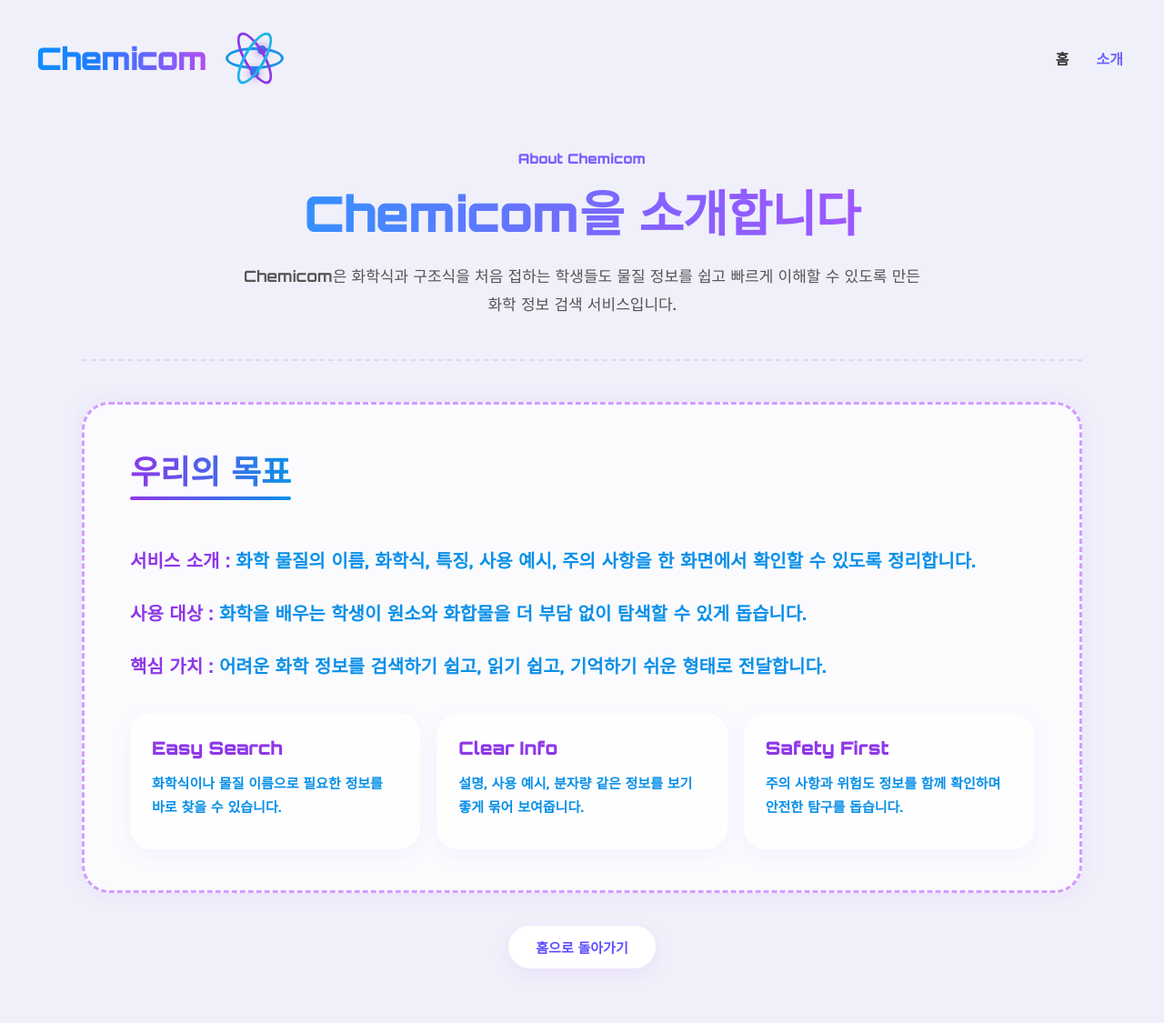
After one commit to Jihyun-0923/CHEMICOM_WEB2026, a Django app: page /about/ in a window 1280 px wide. The commit adds this page. Shown: the whole page at 91% size. Run offline with Django 5.2, Linux system fonts and the light colour scheme.

Commit message:
Add about page

```diff
--- a/compounds/views.py
+++ b/compounds/views.py
@@ -5,6 +5,10 @@ from .models import Compound, Element
 
 def home(request):
     return render(request, 'home.html')
+
+
+def about(request):
+    return render(request, 'about.html')
 
 
 def result(request):
--- a/nexus/urls.py
+++ b/nexus/urls.py
@@ -16,7 +16,7 @@ Including another URLconf
 """
 from django.contrib import admin
 from django.urls import path, include
-from compounds.views import home, result
+from compounds.views import about, home, result
 
 
 
@@ -24,6 +24,7 @@ from compounds.views import home, result
 
 urlpatterns = [
     path('', home, name='home'),
+    path('about/', about, name='about'),
     path('result/', result, name='result'),
     path('admin/', admin.site.urls),
     path('home/', include('home.urls')),
--- /dev/null
+++ b/templates/about.html
@@ -0,0 +1,359 @@
+<!DOCTYPE html>
+<html lang="ko">
+<head>
+  <meta charset="UTF-8">
+  <meta name="viewport" content="width=device-width, initial-scale=1.0">
+  <title>Chemicom - 소개</title>
+  <link href="https://fonts.googleapis.com/css2?family=Orbitron:wght@700;900&display=swap" rel="stylesheet">
+  <style>
+    * { box-sizing: border-box; }
+
+    body {
+      margin: 0;
+      min-height: 100vh;
+      font-family: 'Orbitron', sans-serif;
+      background: #f0f0fa;
+      overflow-x: hidden;
+    }
+
+    .page {
+      min-height: 100vh;
+      padding: 35px 45px 60px;
+      position: relative;
+    }
+
+    .top-header {
+      position: absolute;
+      top: 28px;
+      left: 40px;
+      right: 45px;
+      display: flex;
+      justify-content: space-between;
+      align-items: center;
+      z-index: 10;
+    }
+
+    .top-logo {
+      display: flex;
+      align-items: center;
+      gap: 16px;
+    }
+
+    .logo-title {
+      margin: 0;
+      line-height: .9;
+      letter-spacing: -1px;
+    }
+
+    .logo-text {
+      display: block;
+      font-size: 34px;
+      font-weight: 900;
+      background: linear-gradient(90deg, #0f8fff 0%, #1d7cff 35%, #6c63ff 68%, #b44cf0 100%);
+      -webkit-background-clip: text;
+      background-clip: text;
+      -webkit-text-fill-color: transparent;
+    }
+
+    .atom-logo {
+      position: relative;
+      width: 72px;
+      height: 72px;
+    }
+
+    .orbit {
+      position: absolute;
+      top: 50%;
+      left: 50%;
+      width: 64px;
+      height: 24px;
+      border: 3px solid;
+      border-radius: 50%;
+      transform: translate(-50%, -50%);
+    }
+
+    .orbit1 {
+      border-color: #1695e8;
+      transform: translate(-50%, -50%) rotate(0deg);
+    }
+
+    .orbit2 {
+      border-color: #8c39e8;
+      transform: translate(-50%, -50%) rotate(60deg);
+    }
+
+    .orbit3 {
+      border-color: #1db2ea;
+      transform: translate(-50%, -50%) rotate(-60deg);
+    }
+
+    .electron {
+      position: absolute;
+      width: 10px;
+      height: 10px;
+      border-radius: 50%;
+      background: linear-gradient(135deg, #0a8fe8, #9b31e7);
+      box-shadow: 0 0 10px rgba(147, 51, 234, .8);
+    }
+
+    .electron1 {
+      top: -5px;
+      left: 56%;
+    }
+
+    .electron2 {
+      bottom: -4px;
+      right: 18%;
+    }
+
+    .top-nav {
+      display: flex;
+      gap: 30px;
+    }
+
+    .nav-link {
+      font-size: 16px;
+      font-weight: 700;
+      color: #333;
+      text-decoration: none;
+      transition: color .2s;
+    }
+
+    .nav-link:hover,
+    .nav-link.active {
+      color: #6c63ff;
+    }
+
+    .about-hero {
+      text-align: center;
+      margin-top: 130px;
+      margin-bottom: 42px;
+    }
+
+    .about-kicker {
+      margin-bottom: 8px;
+      font-size: 15px;
+      font-weight: 900;
+      color: #7d5fff;
+    }
+
+    .about-title {
+      margin-bottom: 18px;
+      font-size: 54px;
+      font-weight: 900;
+      letter-spacing: -1px;
+      background: linear-gradient(90deg, #12a8ff 0%, #388fff 25%, #8660ff 58%, #c04dff 100%);
+      -webkit-background-clip: text;
+      background-clip: text;
+      -webkit-text-fill-color: transparent;
+      color: transparent;
+    }
+
+    .about-sub {
+      margin: 0 auto;
+      max-width: 760px;
+      font-size: 17px;
+      line-height: 1.8;
+      color: #555;
+      word-break: keep-all;
+    }
+
+    .divider {
+      width: 1100px;
+      max-width: 95%;
+      margin: 45px auto;
+      border: none;
+      border-top: 2px dashed #e2d5f3;
+    }
+
+    .content {
+      width: 1100px;
+      max-width: 95%;
+      margin: 0 auto;
+    }
+
+    .card {
+      position: relative;
+      width: 100%;
+      padding: 45px 50px;
+      background: rgba(255, 255, 255, .74);
+      border: 3px dashed #d39cff;
+      border-radius: 30px;
+      box-shadow: 0 0 24px rgba(147, 51, 234, .08);
+    }
+
+    .section-title {
+      position: relative;
+      display: inline-block;
+      margin-bottom: 34px;
+      font-size: 36px;
+      font-weight: 900;
+      background: linear-gradient(90deg, #8e37e8, #0b90e8);
+      -webkit-background-clip: text;
+      background-clip: text;
+      -webkit-text-fill-color: transparent;
+    }
+
+    .underline {
+      position: absolute;
+      left: 0;
+      bottom: -8px;
+      width: 100%;
+      height: 4px;
+      border-radius: 999px;
+      background: linear-gradient(90deg, #8e37e8, #0b90e8);
+    }
+
+    .info-line {
+      margin: 24px 0;
+      font-size: 20px;
+      font-weight: 900;
+      line-height: 1.7;
+      color: #8f37e8;
+      word-break: keep-all;
+    }
+
+    .info-line span {
+      color: #0a90e8;
+    }
+
+    .feature-grid {
+      display: grid;
+      grid-template-columns: repeat(3, 1fr);
+      gap: 18px;
+      margin-top: 34px;
+    }
+
+    .feature {
+      min-height: 150px;
+      padding: 26px 24px;
+      border-radius: 24px;
+      background: rgba(255, 255, 255, .8);
+      box-shadow: 0 6px 20px rgba(147, 51, 234, .06);
+    }
+
+    .feature-title {
+      margin-bottom: 14px;
+      font-size: 20px;
+      font-weight: 900;
+      color: #8e37e8;
+    }
+
+    .feature-text {
+      margin: 0;
+      font-size: 15px;
+      font-weight: 900;
+      line-height: 1.7;
+      color: #0a90e8;
+      word-break: keep-all;
+    }
+
+    .home-link {
+      display: block;
+      width: fit-content;
+      margin: 36px auto 0;
+      padding: 13px 30px;
+      border-radius: 30px;
+      background: #fff;
+      color: #5c4eff;
+      text-decoration: none;
+      font-size: 15px;
+      font-weight: 900;
+      box-shadow: 0 6px 20px rgba(147, 51, 234, .08);
+    }
+
+    @media (max-width: 820px) {
+      .page {
+        padding: 28px 20px 48px;
+      }
+
+      .top-header {
+        position: static;
+      }
+
+      .top-nav {
+        gap: 18px;
+      }
+
+      .about-hero {
+        margin-top: 54px;
+      }
+
+      .about-title {
+        font-size: 38px;
+      }
+
+      .card {
+        padding: 34px 28px;
+      }
+
+      .section-title {
+        font-size: 30px;
+      }
+
+      .info-line {
+        font-size: 17px;
+      }
+
+      .feature-grid {
+        grid-template-columns: 1fr;
+      }
+    }
+  </style>
+</head>
+<body>
+  <div class="page">
+    <header class="top-header">
+      <div class="top-logo">
+        <h1 class="logo-title"><span class="logo-text">Chemicom</span></h1>
+        <div class="atom-logo" aria-hidden="true">
+          <div class="orbit orbit1"><div class="electron electron1"></div></div>
+          <div class="orbit orbit2"><div class="electron electron2"></div></div>
+          <div class="orbit orbit3"></div>
+        </div>
+      </div>
+      <nav class="top-nav">
+        <a class="nav-link" href="{% url 'home' %}">홈</a>
+        <a class="nav-link active" href="{% url 'about' %}">소개</a>
+      </nav>
+    </header>
+
+    <section class="about-hero">
+      <div class="about-kicker">About Chemicom</div>
+      <div class="about-title">Chemicom을 소개합니다</div>
+      <p class="about-sub">
+        Chemicom은 화학식과 구조식을 처음 접하는 학생들도 물질 정보를 쉽고 빠르게 이해할 수 있도록 만든 화학 정보 검색 서비스입니다.
+      </p>
+    </section>
+
+    <hr class="divider">
+
+    <main class="content">
+      <section class="card">
+        <div class="section-title">우리의 목표<div class="underline"></div></div>
+
+        <p class="info-line">서비스 소개 : <span>화학 물질의 이름, 화학식, 특징, 사용 예시, 주의 사항을 한 화면에서 확인할 수 있도록 정리합니다.</span></p>
+        <p class="info-line">사용 대상 : <span>화학을 배우는 학생이 원소와 화합물을 더 부담 없이 탐색할 수 있게 돕습니다.</span></p>
+        <p class="info-line">핵심 가치 : <span>어려운 화학 정보를 검색하기 쉽고, 읽기 쉽고, 기억하기 쉬운 형태로 전달합니다.</span></p>
+
+        <div class="feature-grid">
+          <div class="feature">
+            <div class="feature-title">Easy Search</div>
+            <p class="feature-text">화학식이나 물질 이름으로 필요한 정보를 바로 찾을 수 있습니다.</p>
+          </div>
+          <div class="feature">
+            <div class="feature-title">Clear Info</div>
+            <p class="feature-text">설명, 사용 예시, 분자량 같은 정보를 보기 좋게 묶어 보여줍니다.</p>
+          </div>
+          <div class="feature">
+            <div class="feature-title">Safety First</div>
+            <p class="feature-text">주의 사항과 위험도 정보를 함께 확인하며 안전한 탐구를 돕습니다.</p>
+          </div>
+        </div>
+      </section>
+
+      <a class="home-link" href="{% url 'home' %}">홈으로 돌아가기</a>
+    </main>
+  </div>
+</body>
+</html>
--- a/templates/home.html
+++ b/templates/home.html
@@ -259,7 +259,7 @@
       </div>
       <nav class="top-nav">
         <a class="nav-link" href="{% url 'home' %}">홈</a>
-        <a class="nav-link" href="#">소개</a>
+        <a class="nav-link" href="{% url 'about' %}">소개</a>
       </nav>
     </header>
 
--- a/templates/result.html
+++ b/templates/result.html
@@ -443,7 +443,7 @@
       </div>
       <nav class="top-nav">
         <a class="nav-link" href="{% url 'home' %}">홈</a>
-        <a class="nav-link" href="#">소개</a>
+        <a class="nav-link" href="{% url 'about' %}">소개</a>
       </nav>
     </header>
 
```
